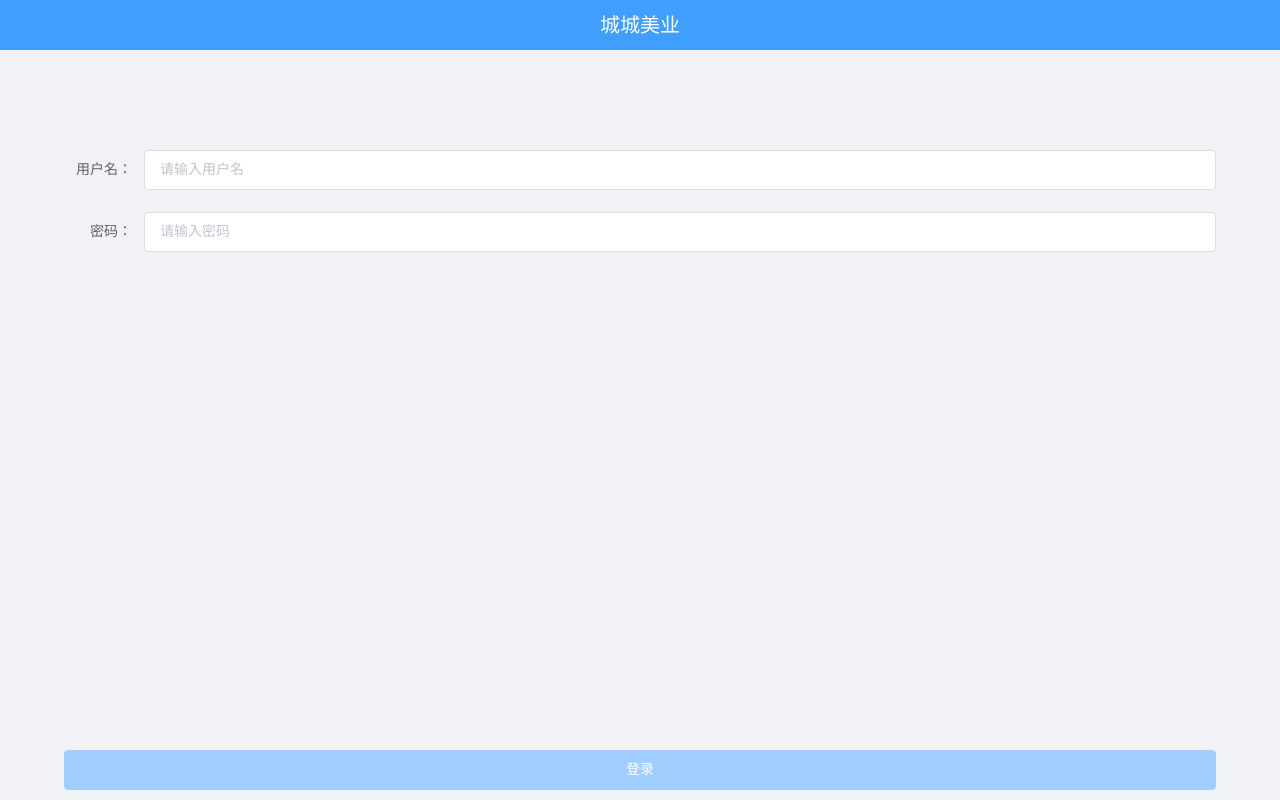
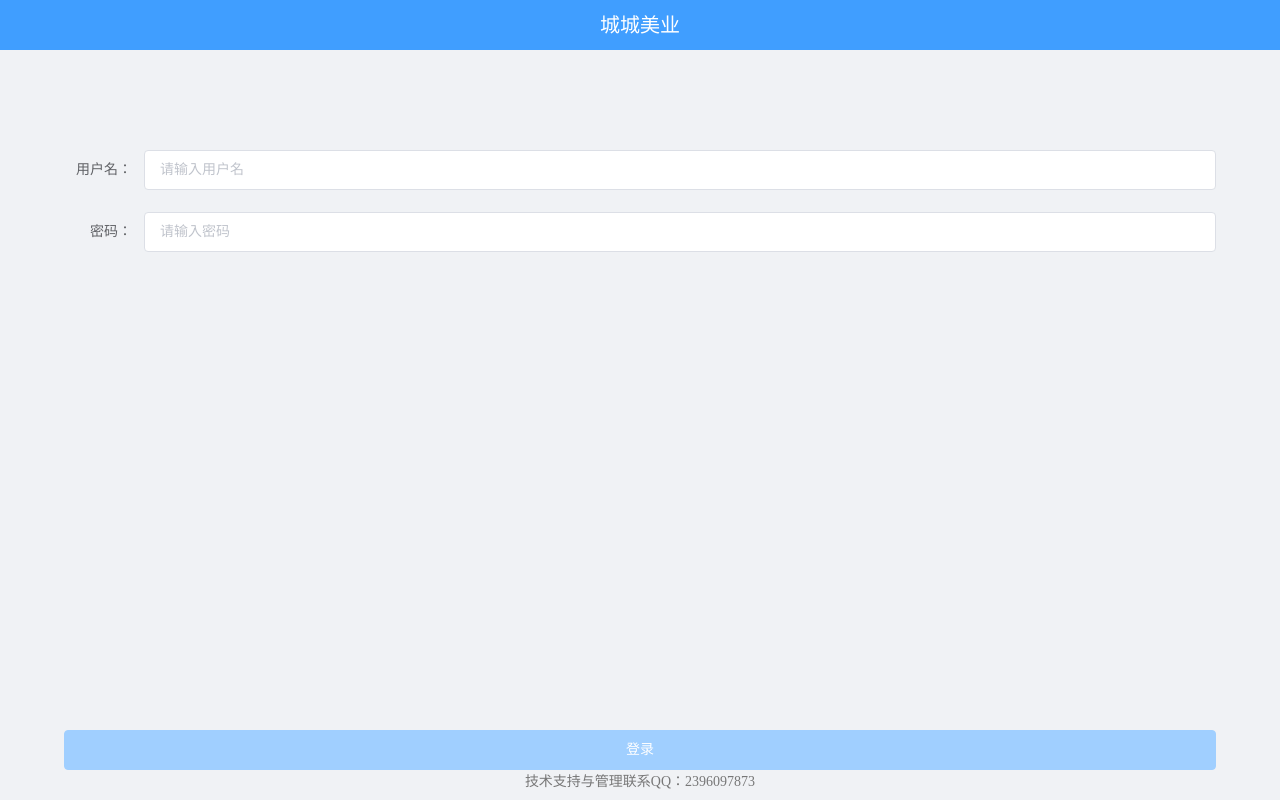
Before and after one commit to pengjie0627/chengchengkoa, a Vue app in the folder vue-pro/: page /#/login in a window 1280 px wide. Built offline with nearby package versions, Linux system fonts and the light colour scheme.

Commit message:
新增员工代码上传

```diff
--- a/vue-pro/src/components/Login.vue
+++ b/vue-pro/src/components/Login.vue
@@ -16,6 +16,7 @@
     </div>
     <footer class="footer">
       <el-button type="primary" :disabled="!userName || !password " @click="onLogin">登录</el-button>
+      <div class="text-center">技术支持与管理联系QQ：2396097873</div>
     </footer>
   </div>
 </template>
@@ -85,4 +86,8 @@ export default {
   .el-button{
     width: 100%;
   }
+  .text-center{
+    text-align: center;
+    color: #777;
+  }
 </style>
```
